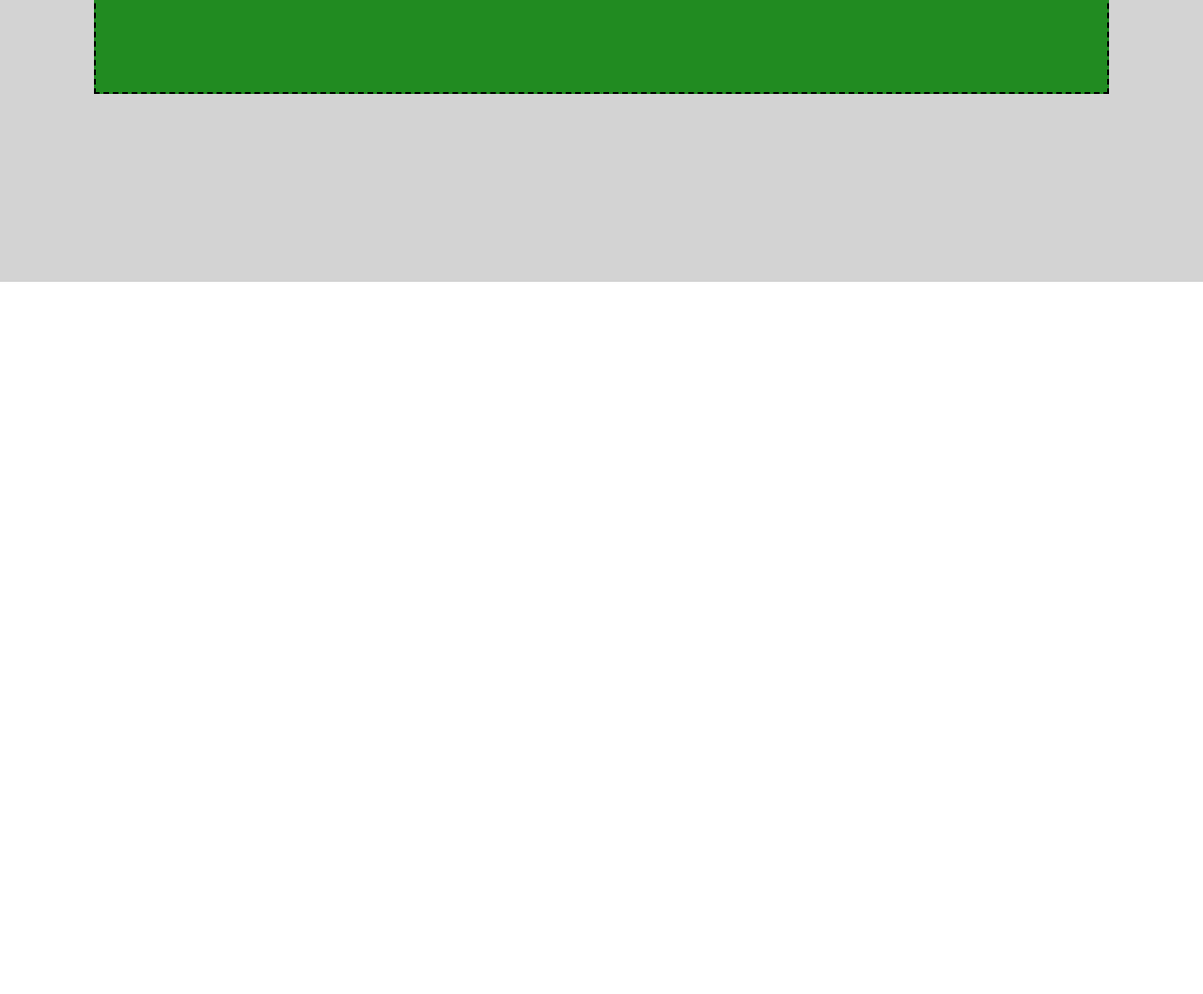
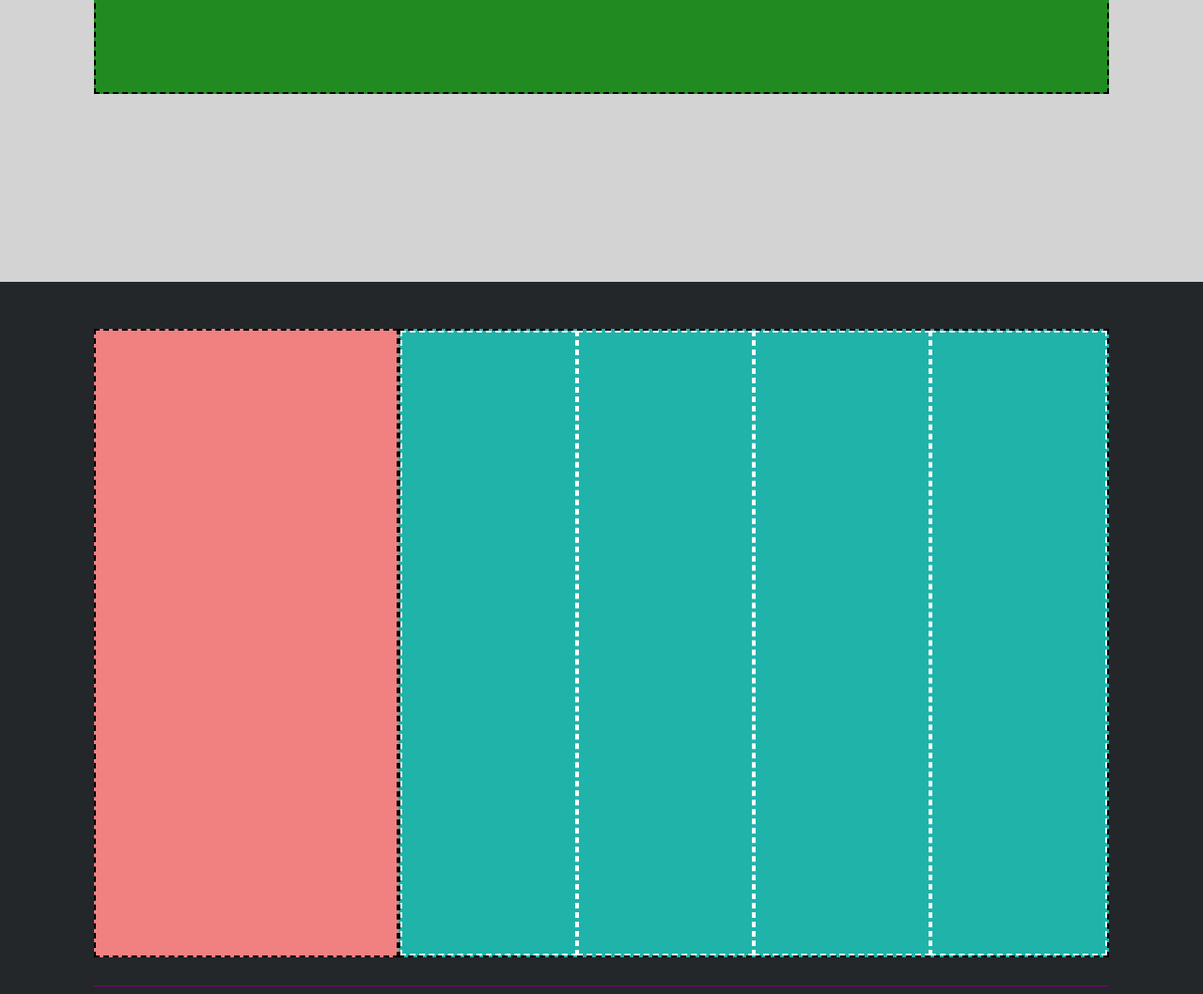
Before and after one commit to gabrielebonucci/htmlcss-struttura-discord, a plain HTML site: page index.html in a window 1280 px wide. Shown: the part 3380-4438 px from the top of the page at 94% size. Before the commit the page ends 3680 px from the top, so only its background shows below. Drawn offline with Linux system fonts and the light colour scheme.

Commit message:
aggiunta prima parte footer

```diff
--- a/css/style.css
+++ b/css/style.css
@@ -106,3 +106,35 @@ section{
 .bigger{
     height: 1200px;
 }
+
+/* footer */
+
+footer{
+    background-color: #23272A;
+    padding: 50px 0;
+}
+
+.footer-top{
+    height: 700px;
+    border-bottom: 1px solid purple;
+    padding-bottom: 30px;
+    display: flex;
+}
+
+.footer-left{
+    flex-basis: 30%;
+    background-color: #F08180;
+}
+
+.footer-right{
+    flex-basis: 70%;
+    background-color: #20B3AA;
+}
+.footer-nav{
+height: 100%;
+    display:flex;
+}
+.nav-col{
+    flex-basis: 25%;
+    border-color: white;
+}
--- a/index.html
+++ b/index.html
@@ -88,6 +88,30 @@
 
     </main>
 
+    <!-- Footer -->
+    <footer>
+
+        <div class="container">
+
+            <div class="footer-top">
+
+                <div class="footer-left border"></div>
+                <div class="footer-right border">
+                    <nav class="footer-nav">
+                        <div class="nav-col border"></div>
+                        <div class="nav-col border"></div>
+                        <div class="nav-col border"></div>
+                        <div class="nav-col border"></div>
+                    </nav>
+
+                </div>
+
+            </div>
+
+            <div class="footer-bottom"></div>
+        </div>
+    </footer>
+
 </body>
 
 </html>
```
